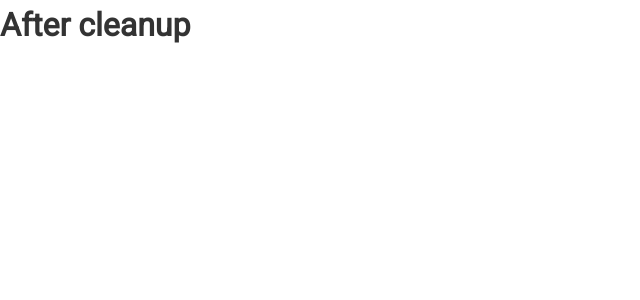
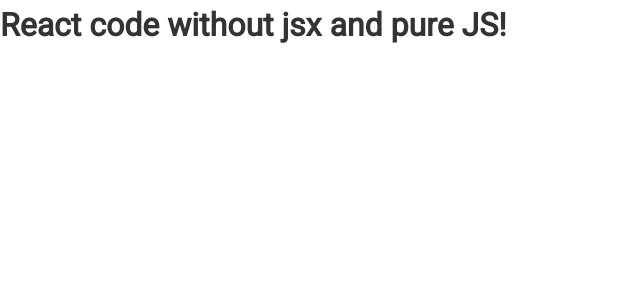
Before and after one commit to chaitrarai00/github-finder, a React (Create React App) app: page / in a window 1280 px wide. Shown: the top 300 px of the page, without its empty margins (0-640 px from the left). Built offline with nearby package versions, Linux system fonts and the light colour scheme.

Commit message:
without jsx and only javascript code

```diff
--- a/src/App.js
+++ b/src/App.js
@@ -3,11 +3,7 @@ import React, {Component,Fragment} from 'react';
 
 class App extends Component{
   render(){
-  return (
-    <Fragment>
-      <h1>After cleanup</h1>
-    </Fragment>
-  );
+  return React.createElement('div',{className: 'App'},React.createElement('h1',null,'React code without jsx and pure JS!'));
 }
 }
 
```
